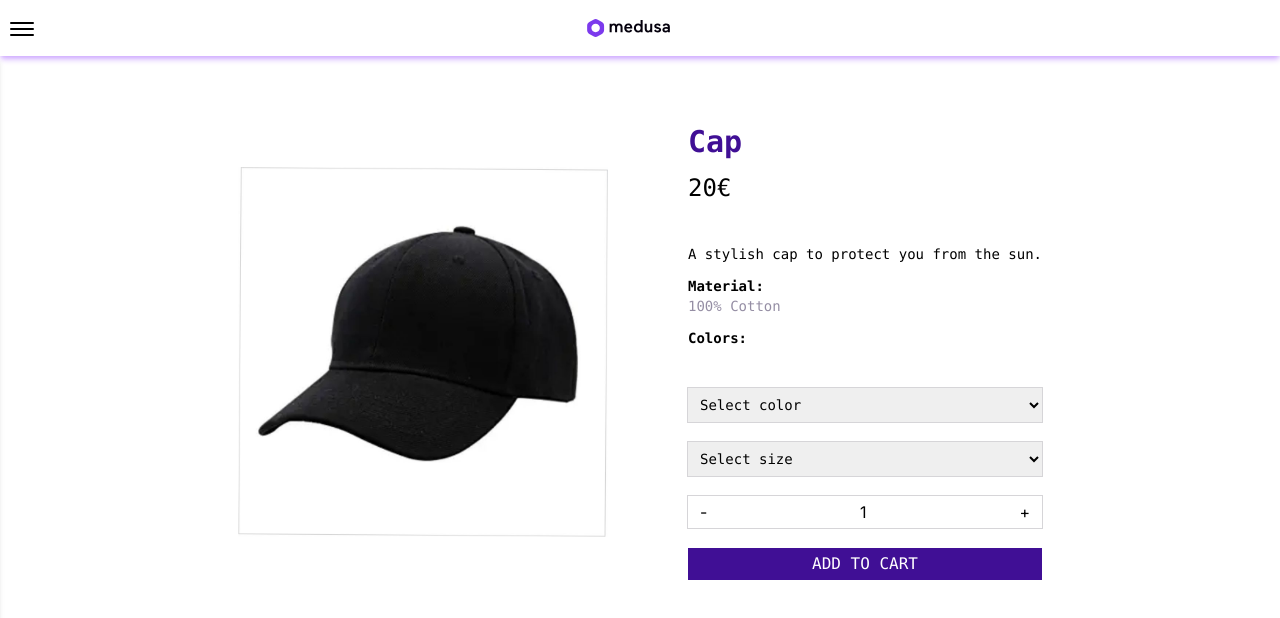
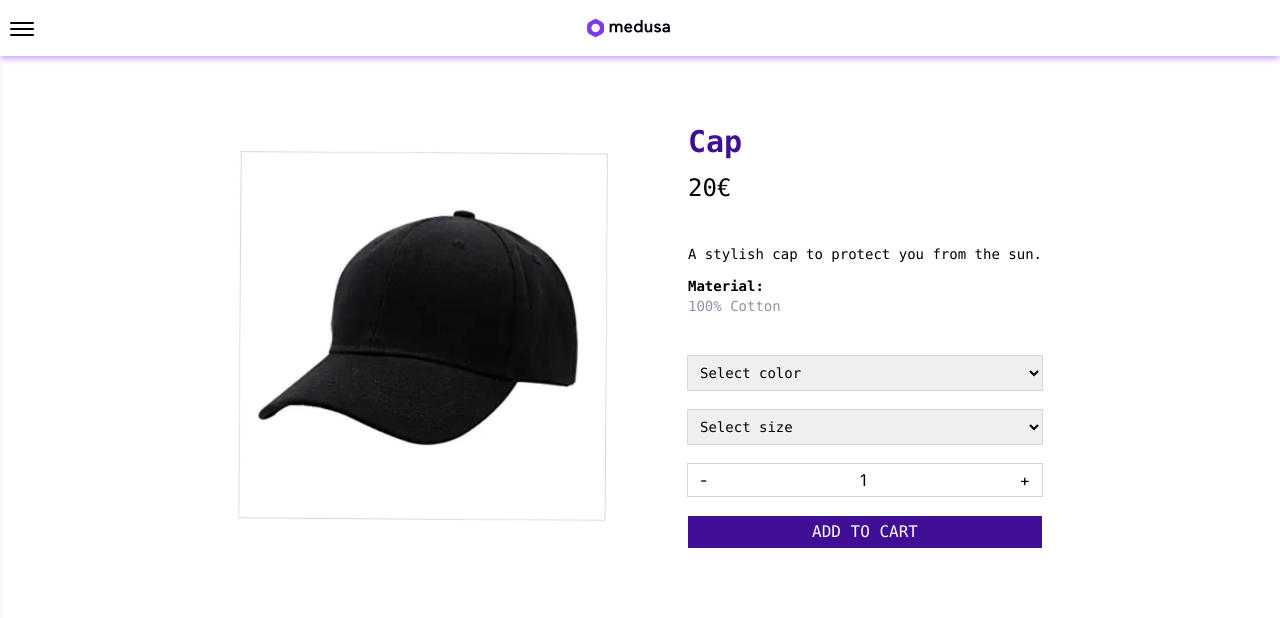
Before and after one commit to DinaVrandecic/storefront-agilo, a Next.js app: page /Accessories/Cap in a window 1280 px wide. Shown: the top 618 px of the page. Built offline with nearby package versions, Linux system fonts and the light colour scheme.

Commit message:
Add slider to pictures in DetailsPage, add animation to Card

```diff
--- a/app/[category]/page.tsx
+++ b/app/[category]/page.tsx
@@ -11,7 +11,7 @@ export default function Category({ params }: { params: { category: string } }) {
       <div className="flex justify-center text-5xl font-bold text-indigo font-mono mt-10">
         {params.category}
       </div>
-      <div className="flex justify-center my-10">
+      <div className="flex justify-center my-10 md:mx-20">
         <div className="grid md:grid-cols-2 lg:grid-cols-3 xl:grid-cols-4">
           {products.map(
             (product) =>
--- a/app/components/Card.tsx
+++ b/app/components/Card.tsx
@@ -22,7 +22,7 @@ export default function Card({
     <div>
       <Link
         href={"/" + category + "/" + newName}
-        className="flex flex-col items-center bg-white shadow-md shadow-mauve w-fit h-fit pb-[20px] m-[10px] hover:bg-gray hover:cursor-pointer"
+        className="flex flex-col items-center bg-white shadow-md shadow-mauve w-fit h-fit pb-5 m-5 rounded transition-transform duration-300 ease-in hover:scale-105 hover:z-10 hover:cursor-pointer"
       >
         <div className="m-[20px]">
           <Image
@@ -30,7 +30,7 @@ export default function Card({
             alt={name}
             width={300}
             height={300}
-            style={{ objectFit: "contain", height: "400px" }}
+            style={{ objectFit: "contain", height: "300px" }}
           />
         </div>
         <p className="text-xl font-bold text-black font-mono">{name}</p>
--- a/app/components/DetailsPage.tsx
+++ b/app/components/DetailsPage.tsx
@@ -1,8 +1,6 @@
 "use client";
-import React from "react";
+import React, { useState, useEffect } from "react";
 import Image from "next/image";
-import Link from "next/link";
-import { useState } from "react";
 
 interface Variant {
   color: string;
@@ -29,19 +27,103 @@ export default function DetailsPage({
   variants,
 }: DetailsPageProps) {
   const [counter, setCounter] = useState(1);
-  const [selectedColor, setSelectedColor] = useState<string>("");
-  const [displayedImage, setDisplayedImage] = useState<string>(image);
+  const [selectedColor, setSelectedColor] = useState<string>(
+    variants[0]?.color || ""
+  );
+  const [displayedImage, setDisplayedImage] = useState<string>(
+    variants[0]?.images[0] || image
+  );
+  const [currentImageIndex, setCurrentImageIndex] = useState<number>(0);
+
+  useEffect(() => {
+    if (selectedColor) {
+      const selectedVariant = variants.find(
+        (variant) => variant.color === selectedColor
+      );
+      if (selectedVariant && selectedVariant.images.length > 0) {
+        setDisplayedImage(selectedVariant.images[0]);
+        setCurrentImageIndex(0);
+      }
+    }
+  }, [selectedColor, variants]);
 
   const handleColorChange = (color: string) => {
     setSelectedColor(color);
-    const selectedVariant = variants.find((variant) => variant.color === color);
-    if (selectedVariant && selectedVariant.images.length > 0) {
-      setDisplayedImage(selectedVariant.images[0]);
+  };
+
+  const handlePreviousImage = () => {
+    const selectedVariant = variants.find(
+      (variant) => variant.color === selectedColor
+    );
+    if (selectedVariant) {
+      const newIndex =
+        (currentImageIndex - 1 + selectedVariant.images.length) %
+        selectedVariant.images.length;
+      setCurrentImageIndex(newIndex);
+      setDisplayedImage(selectedVariant.images[newIndex]);
     }
   };
+
+  const handleNextImage = () => {
+    const selectedVariant = variants.find(
+      (variant) => variant.color === selectedColor
+    );
+    if (selectedVariant) {
+      const newIndex = (currentImageIndex + 1) % selectedVariant.images.length;
+      setCurrentImageIndex(newIndex);
+      setDisplayedImage(selectedVariant.images[newIndex]);
+    }
+  };
+
+  const selectedVariant = variants.find(
+    (variant) => variant.color === selectedColor
+  );
+  const hasMultipleImages = selectedVariant
+    ? selectedVariant.images.length > 1
+    : false;
+
   return (
     <div className="sm:flex justify-center my-10 mx-5 sm:my-[68px]">
-      <div className="flex justify-center sm:pr-20">
+      <div className="flex flex-col justify-center sm:pr-20">
+        <div className="relative group">
+          {hasMultipleImages && (
+            <>
+              <button
+                onClick={handlePreviousImage}
+                className="absolute left-1 top-1/2 transform -translate-y-1/2 bg-gray bg-opacity-50 p-2 rounded-full text-black transition-transform duration-200 ease-in hover:scale-125 hover:z-10 hover:cursor-pointer opacity-0 group-hover:opacity-100"
+              >
+                <svg
+                  xmlns="http://www.w3.org/2000/svg"
+                  viewBox="0 0 24 24"
+                  fill="black"
+                  className="h-6 w-6"
+                >
+                  <path
+                    fillRule="evenodd"
+                    d="M7.72 12.53a.75.75 0 0 1 0-1.06l7.5-7.5a.75.75 0 1 1 1.06 1.06L9.31 12l6.97 6.97a.75.75 0 1 1-1.06 1.06l-7.5-7.5Z"
+                    clipRule="evenodd"
+                  />
+                </svg>
+              </button>
+              <button
+                onClick={handleNextImage}
+                className="absolute right-1 top-1/2 transform -translate-y-1/2 bg-gray bg-opacity-50 p-2 rounded-full text-black opacity-0 group-hover:opacity-100 transition-transform duration-200 ease-in hover:scale-125 hover:z-10 hover:cursor-pointer"
+              >
+                <svg
+                  xmlns="http://www.w3.org/2000/svg"
+                  viewBox="0 0 24 24"
+                  fill="black"
+                  className="h-6 w-6"
+                >
+                  <path
+                    fillRule="evenodd"
+                    d="M16.28 11.47a.75.75 0 0 1 0 1.06l-7.5 7.5a.75.75 0 0 1-1.06-1.06L14.69 12 7.72 5.03a.75.75 0 0 1 1.06-1.06l7.5 7.5Z"
+                    clipRule="evenodd"
+                  />
+                </svg>
+              </button>
+            </>
+          )}
           <Image
             src={displayedImage}
             alt={name}
@@ -49,6 +131,7 @@ export default function DetailsPage({
             height={500}
             style={{ objectFit: "contain", width: "370px" }}
           />
+        </div>
       </div>
       <div className="flex items-center justify-center">
         <div>
@@ -66,9 +149,6 @@ export default function DetailsPage({
           </p>
           <p className="text-sm sm:text-md text-coolgray font-mono">
             {material}
-          </p>
-          <p className="text-sm sm:text-md font-bold text-black font-mono mt-3">
-            Colors:
           </p>
           <select
             name="Select color"
--- a/app/components/Header.tsx
+++ b/app/components/Header.tsx
@@ -4,7 +4,7 @@ import Link from "next/link";
 
 export default function Header() {
   return (
-    <div className="flex sticky top-0 bg-white shadow-md shadow-mauve">
+    <div className="flex sticky top-0 z-10 bg-white shadow-md shadow-mauve">
       <Sidebar />
       <div className="flex justify-center items-center grow">
         <Link href={"/"}>
--- a/app/page.tsx
+++ b/app/page.tsx
@@ -14,7 +14,7 @@ export default function Home() {
       <div className="flex justify-center text-3xl sm:text-5xl font-bold text-indigo font-mono mt-10">
         All Products
       </div>
-      <div className="flex justify-center my-10">
+      <div className="flex justify-center my-10 md:mx-20 ">
         <div className="grid md:grid-cols-2 lg:grid-cols-3 xl:grid-cols-4">
           {products.map((product) => (
             <Card
```
Lines whose indentation alone changed are shown as unchanged.
